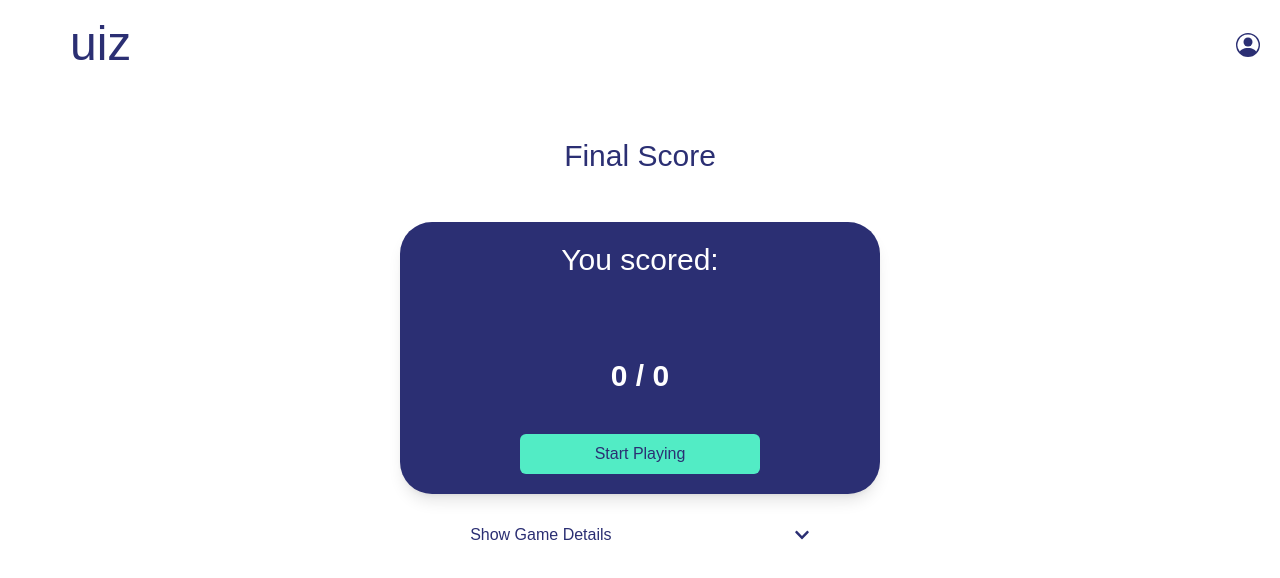
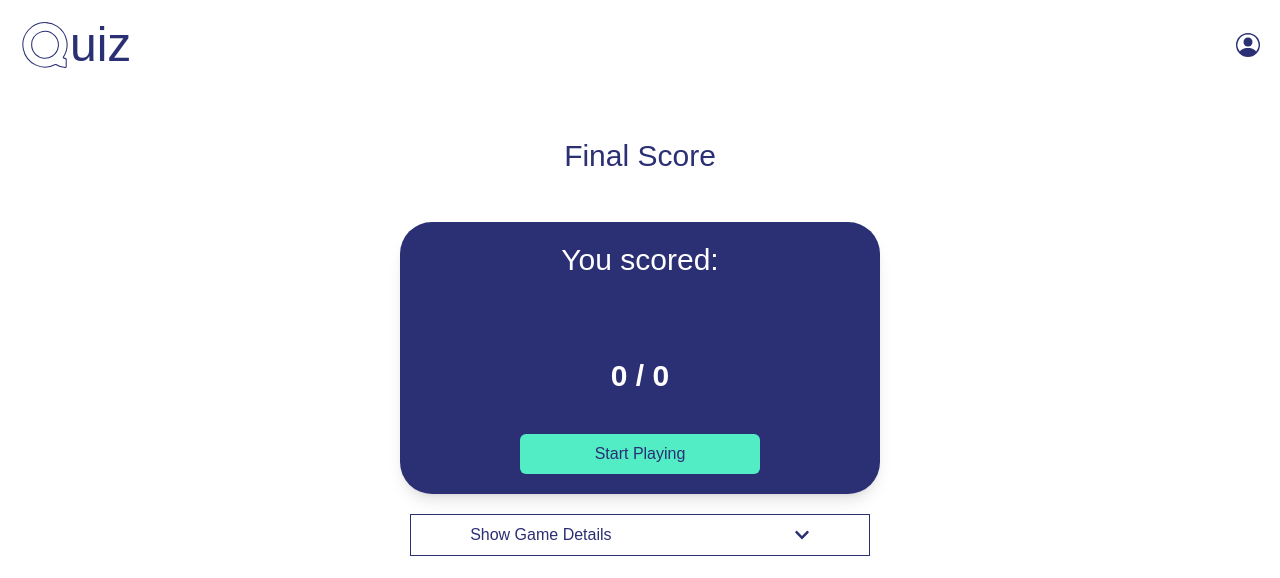
Before and after one commit to Nennae/trivia-app, a Next.js app: page /scorePage in a window 1280 px wide. Shown: the top 578 px of the page. Built offline with nearby package versions, Linux system fonts and the light colour scheme.

Commit message:
added styling for light mode

```diff
--- a/app/components/cards/score-card.tsx
+++ b/app/components/cards/score-card.tsx
@@ -7,7 +7,7 @@ export default function ScoreCard() {
   const { getScore, questions } = useQuiz();
 
   return (
-    <div className="card">
+    <div className="score-card">
       <h4>You scored:</h4>
       <p className="font-bold text-3xl">
         {getScore()} / {questions.length}
--- a/app/components/header/header.tsx
+++ b/app/components/header/header.tsx
@@ -8,12 +8,22 @@ export default function Header() {
   return (
     <div>
       <header className="header">
-        <Link className="flex" href="/">
+        <Link className="flex items-center" href="/">
+          {/* Light mode logo */}
           <Image
-            src="/assets/logo/quizlet-icon.svg"
-            alt="q icon"
+            src="/assets/logo/quizlet-icon-light.svg"
+            alt="q icon light"
             width={50}
             height={50}
+            className="hidden dark:block"
+          />
+          {/* Dark mode logo */}
+          <Image
+            src="/assets/logo/quizlet-icon-dark.svg"
+            alt="q icon dark"
+            width={50}
+            height={50}
+            className="block dark:hidden"
           />
           <h1>uiz</h1>
         </Link>
--- a/app/components/question-section/question-section.tsx
+++ b/app/components/question-section/question-section.tsx
@@ -13,7 +13,9 @@ export default function QuestionSection() {
   return (
     <>
       <p>
-        {currentPage + 1} / {questions.length}
+        <strong>
+          {currentPage + 1} / {questions.length}
+        </strong>
       </p>
       <QuestionCard questions={questions[currentPage]} />
       <AnswerButtons />
--- a/app/components/result-details/result-details.tsx
+++ b/app/components/result-details/result-details.tsx
@@ -14,7 +14,7 @@ export default function ResultDetails() {
     <div className="mb-10 max-w-700">
       <ul className="flex-col">
         {userAnswers.map((item, index) => (
-          <li className="border-b-1 border-light" key={index}>
+          <li className="border-b-1 border-dark dark:border-light" key={index}>
             <p>
               <strong>
                 {index + 1} / {totalPages}
--- a/app/globals.css
+++ b/app/globals.css
@@ -1,4 +1,22 @@
 @import "tailwindcss";
+
+:root {
+  --background: #ffffff;
+  --foreground: #2b2f73;
+}
+
+@media (prefers-color-scheme: dark) {
+  :root {
+    --background: var(--color-dark);
+    --foreground: var(--color-light);
+  }
+}
+
+body {
+  background: var(--background);
+  color: var(--foreground);
+  font-family: --font-poppins, sans-serif;
+}
 
 @theme {
   --color-dark: #2b2f73;
@@ -19,29 +37,29 @@
     }
   }
   .start-card {
-    @apply bg-dark text-light dark:bg-light dark:text-dark rounded-4xl md:max-w-150 max-w-80 shadow-lg min-h-60 flex-center-column;
+    @apply bg-dark text-light dark-mode-style rounded-4xl md:max-w-150 max-w-80 shadow-lg min-h-60 flex-center-column;
   }
-  .card {
-    @apply bg-dark text-light dark:bg-light dark:text-dark rounded-4xl md:min-w-120 min-w-85 shadow-lg min-h-60 flex-center-column p-5;
+  .score-card {
+    @apply bg-dark text-light dark-mode-style rounded-4xl md:min-w-120 min-w-85 shadow-lg min-h-60 flex-center-column p-5;
   }
   .question-card {
-    @apply bg-dark text-light dark:bg-light dark:text-dark rounded-4xl pt-5 md:min-w-150 w-85 min-h-60;
+    @apply bg-dark text-light dark-mode-style rounded-4xl pt-5 md:min-w-150 w-85 min-h-60;
   }
   .answer-btn {
-    @apply border-1 border-light rounded-lg p-2 w-full text-center min-w-85 md:min-w-150;
+    @apply border-1 border-dark dark:border-light  rounded-lg p-2 w-full text-center min-w-85 md:min-w-150;
     &:hover {
       @apply bg-lilac text-dark  duration-300;
     }
   }
   .results-btn {
-    @apply flex justify-end  gap-20 border-1 border-light p-2 w-full text-center min-w-80 md:min-w-115 md:justify-around;
+    @apply flex justify-end  gap-20 border-1 border-dark dark:border-light p-2 w-full text-center min-w-80 md:min-w-115 md:justify-around;
   }
   .pagination-btns {
-    @apply border-1 border-light p-3 flex items-center;
+    @apply border-1 border-dark dark:border-light p-3 flex items-center;
     &:hover {
-      @apply bg-lilac text-dark transition-all duration-300;
+      @apply bg-dark dark:bg-lilac dark:text-dark text-light transition-all duration-300;
       &:disabled {
-        @apply text-gray-500 border-gray-500 bg-dark;
+        @apply text-gray-500 border-gray-500 bg-gray-200 dark:bg-gray-400 dark:text-gray-600;
       }
     }
   }
@@ -49,7 +67,7 @@
     @apply flex-space-between p-5 lg:text-5xl mb-5;
   }
   .results-span {
-    @apply border-1 border-light p-3 rounded-md min-w-60 inline-flex justify-between;
+    @apply border-1 border-dark dark:border-dark p-3 rounded-md min-w-60 inline-flex justify-between;
   }
 }
 
@@ -61,7 +79,7 @@
     @apply text-3xl text-center p-7;
   }
   h3 {
-    @apply text-2xl text-center mb-5 pb-5 border-b-1 border-dark;
+    @apply text-2xl text-center mb-5 pb-5 border-b-1 border-light dark:border-dark;
   }
   h4 {
     @apply text-3xl text-center mb-5 pb-5;
@@ -83,26 +101,6 @@
 @utility flex-space-around {
   @apply flex items-center justify-around;
 }
-
-:root {
-  --background: #ffffff;
-  --foreground: #2b2f73;
+@utility dark-mode-style {
+  @apply dark:bg-light dark:text-dark dark:border-light;
 }
-
-@theme inline {
-  --color-background: var(--background);
-  --color-foreground: var(--foreground);
-}
-
-@media (prefers-color-scheme: dark) {
-  :root {
-    --background: #2b2f73;
-    --foreground: #ffffff;
-  }
-}
-
-body {
-  background: var(--background);
-  color: var(--foreground);
-  font-family: --font-poppins, sans-serif;
-}
```
Also changed, not shown: public/assets/logo/quizlet-icon-dark.svg (added), public/assets/logo/quizlet-icon-light.svg (renamed from public/assets/logo/quizlet-icon.svg).
